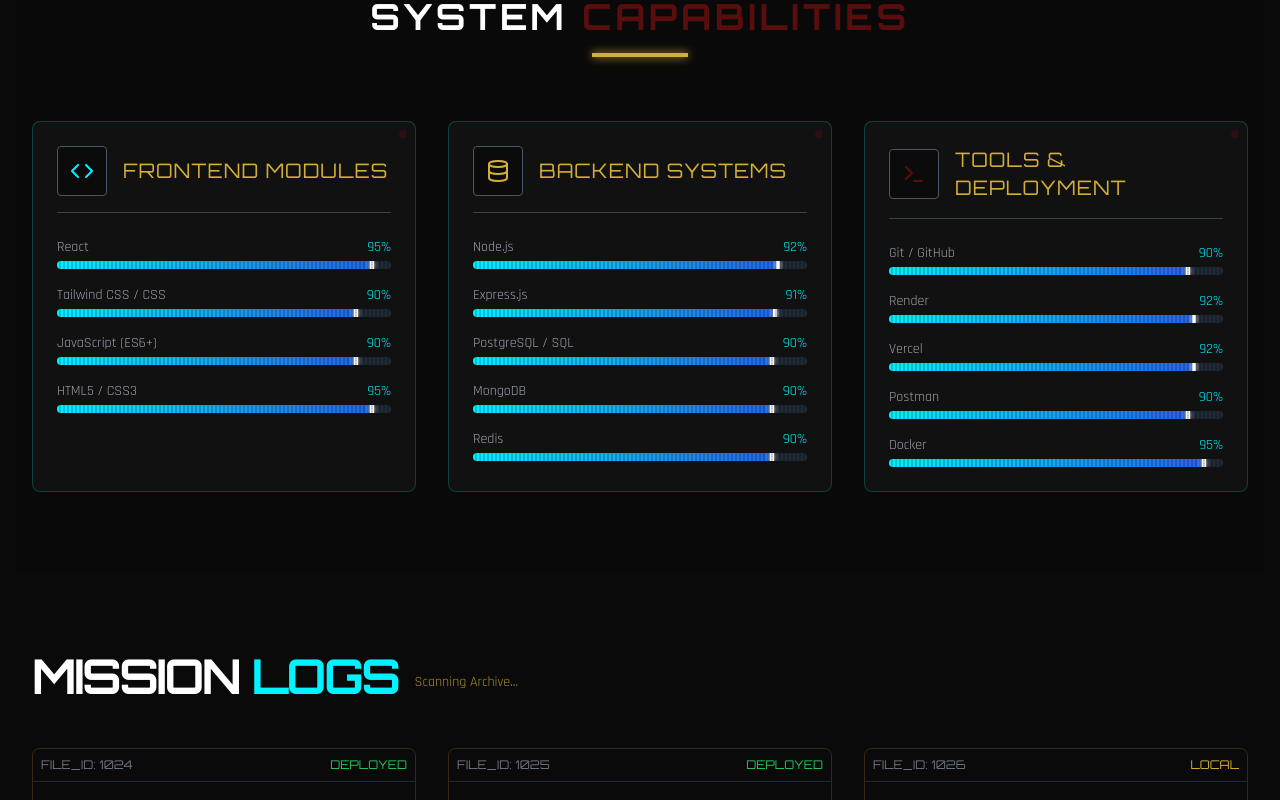
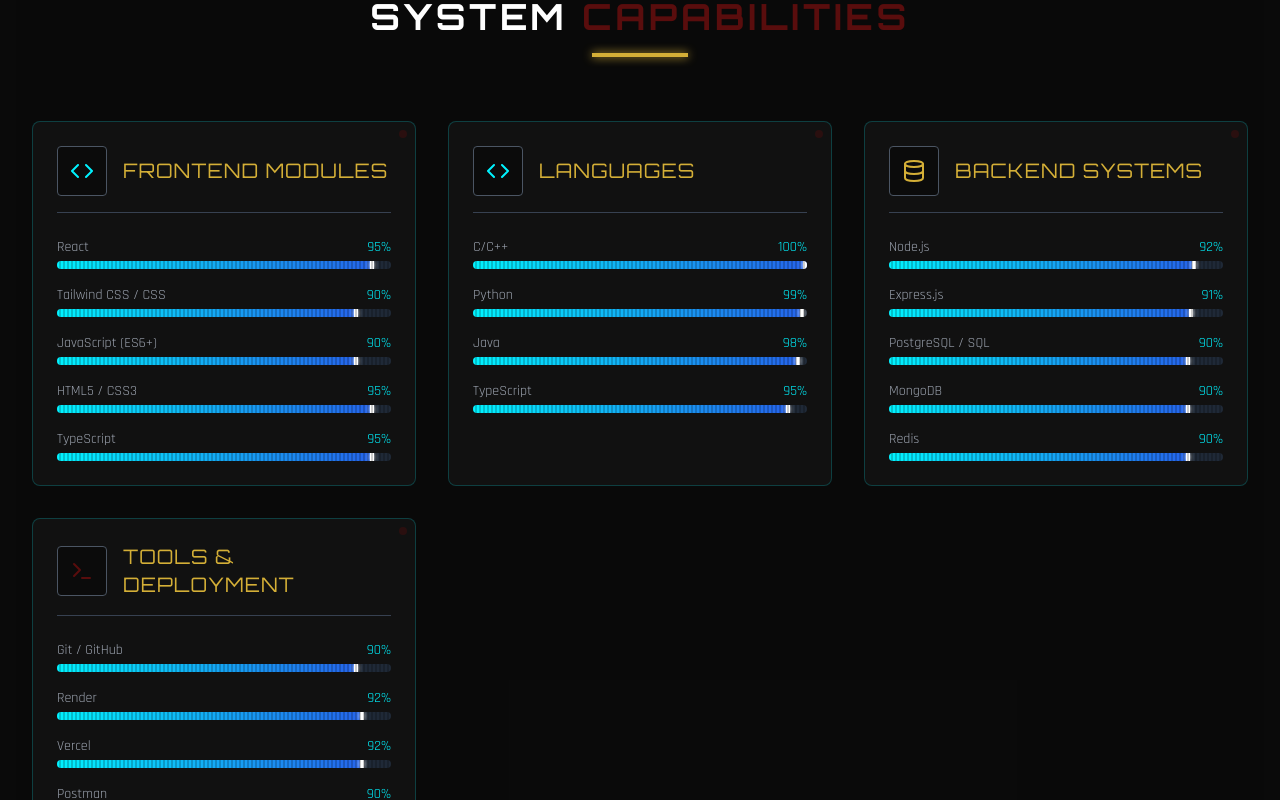
Before and after one commit to Sukhdevvinay/Portfolio, a React (Create React App) app: page / in a window 1280 px wide. Shown: the part 1760-2560 px from the top of the page. Built offline with nearby package versions, Linux system fonts and the light colour scheme.

Commit message:
Update Skills.js

```diff
--- a/src/Components/Skills.js
+++ b/src/Components/Skills.js
@@ -12,6 +12,17 @@ const Skills = () => {
                 { name: "Tailwind CSS / CSS", level: 90 },
                 { name: "JavaScript (ES6+)", level: 90 },
                 { name: "HTML5 / CSS3", level: 95 },
+                { name: "TypeScript", level: 95 },
+            ]
+        },
+        {
+            name: "LANGUAGES",
+            icon: <Code className="text-iron-arc" />,
+            skills: [
+                { name: "C/C++", level: 100 },
+                { name: "Python", level: 99 },
+                { name: "Java", level: 98 },
+                { name: "TypeScript", level: 95 },
             ]
         },
         {
```
